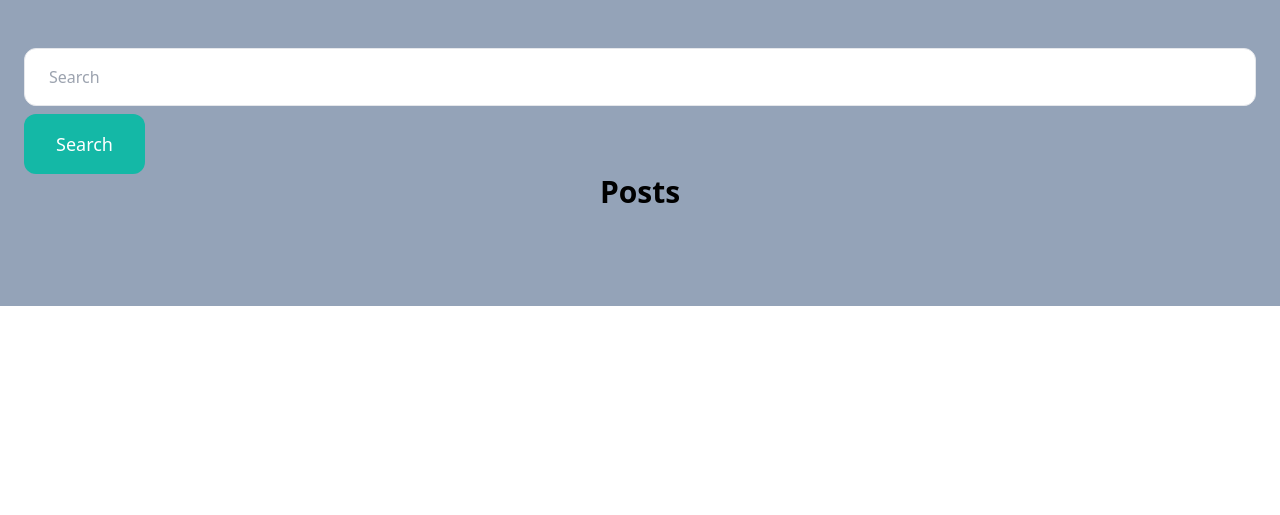
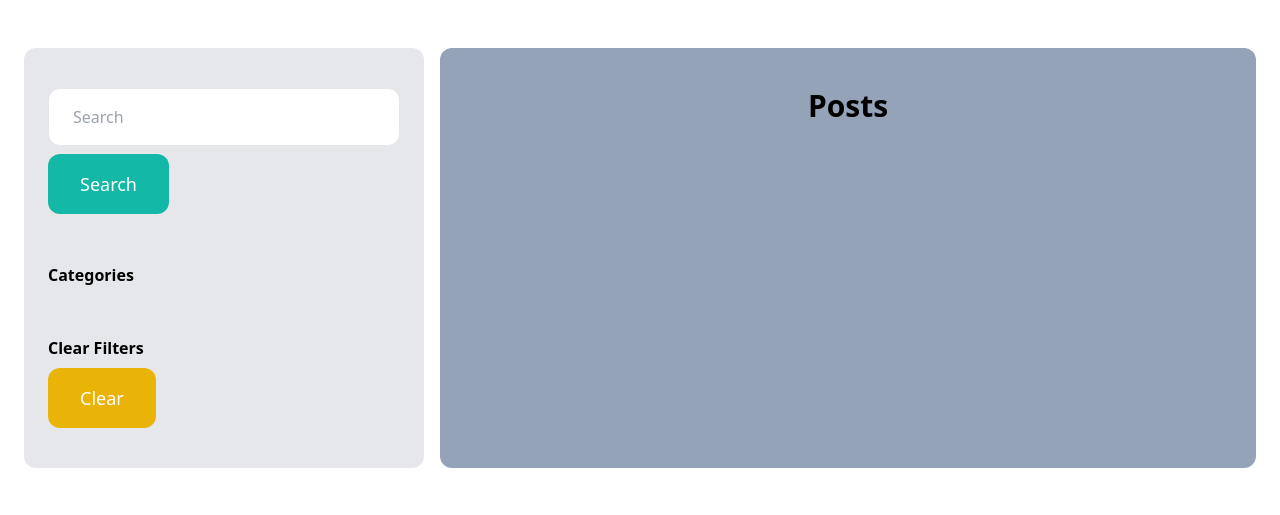
Before and after one commit to mansijmaharzn/motorcycle-haru, a Django app: page /bikes/ in a window 1280 px wide. Shown: the part 85-600 px from the top of the page. Run offline with Django 5.2, Linux system fonts and the light colour scheme; data that the repository does not hold is empty; some libraries are stand-ins or nearby versions.

Commit message:
add search filters

```diff
--- a/motorcycle_haru/bikes/templates/bikes/bikes.html
+++ b/motorcycle_haru/bikes/templates/bikes/bikes.html
@@ -1,17 +1,35 @@
 {% extends 'core/base.html' %}
 {% block title %}Bikes{% endblock %}
 {% block content %}
-<div class="px-6 py-12 bg-slate-400">
-    <div>
+<div class="px-6 py-12 grid grid-cols-3 gap-4">
+    <div class="col-span-1 bg-gray-200 rounded-xl p-6 py-10">
         <form method="get" action="{% url 'bikes:bikes' %}">
             <input name="query" class="w-full py-4 px-6 border rounded-xl" type="text" value="{{ query }}"
                 placeholder="Search">
 
             <button class="mt-2 py-4 px-8 text-lg bg-teal-500 text-white rounded-xl hover:bg-teal-400">Search</button>
         </form>
+
+        <hr class="my-6">
+        <p class="font-semibold">Categories</p>
+        <ul>
+            {% for category in categories %}
+            <li class="py-2 px-2 rounded-xl {% if category.id == category_id %} bg-blue-300 {% endif %}">
+                <a href="{% url 'bikes:bikes' %}?query={{ query }}&category={{ category.id }}">{{ category.name }}</a>
+            </li>
+            {% endfor %}
+        </ul>
+
+        <hr class="my-6">
+        <p class="font-semibold">Clear Filters</p>
+        <ul>
+            <li><a href="{% url 'bikes:bikes' %}"
+                    class="mt-2 py-4 px-8 inline-block bg-yellow-500 text-lg rounded-xl text-white">Clear</a></li>
+        </ul>
     </div>
+
+    <div class="col-span-2 bg-slate-400 p-3 py-10 rounded-xl">
         <h2 class="mb-12 text-3xl text-center font-semibold">Posts</h2>
-
         <div class="grid grid-cols-2 gap-3">
             {% for bike in bikes %}
             <div class="m-3 opacity-90 hover:opacity-100 duration-500">
@@ -28,4 +46,5 @@
             {% endfor %}
         </div>
     </div>
+</div>
 {% endblock %}
--- a/motorcycle_haru/bikes/views.py
+++ b/motorcycle_haru/bikes/views.py
@@ -11,13 +11,22 @@ from .forms import NewBikeForm, EditBikeForm
 class BikeView(View):
     def get(self, request):
         bikes = Bike.objects.all()
+        categories = Category.objects.all()
+
         query = request.GET.get('query', '')
+        category_id = request.GET.get('category', 0)
+
+        if category_id:
+            bikes = bikes.filter(category_id=category_id)
 
         if query:
             bikes = bikes.filter(Q(name__icontains=query) | Q(description__icontains=query) | Q(category__name__icontains=query) | Q(brand__name__icontains=query))
 
         return render(request, "bikes/bikes.html", {
-            'bikes': bikes
+            'bikes': bikes,
+            'categories': categories,
+            'query': query,
+            'category_id': int(category_id)
         })
 
 
```
Lines whose indentation alone changed are shown as unchanged.
